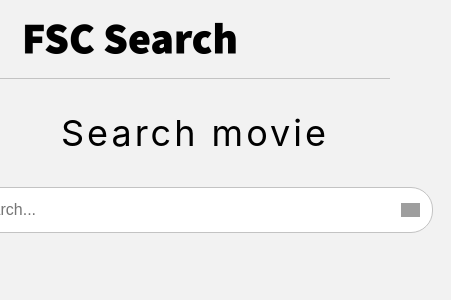
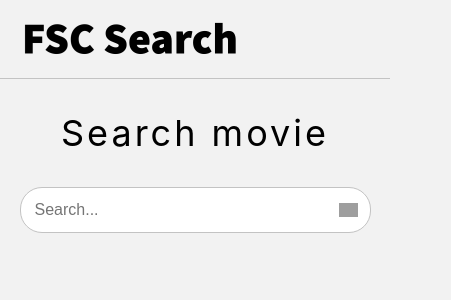
Before and after one commit to dimitry-lzs/fsc-web-typescript, a React app: page / in a window 390 px wide. Shown: the top 300 px of the page, 451 px wide, since content can reach past the window. Built offline with nearby package versions, Linux system fonts and the light colour scheme; grey boxes are pictures that could not be loaded.

Commit message:
adapt app for mobile devices

```diff
--- a/src/Pages/Search/Search.less
+++ b/src/Pages/Search/Search.less
@@ -1,6 +1,4 @@
 .MovieSearch {
-    width: 512px;
-
     .SearchLabel {
         text-align: center;
         padding: 32px;
@@ -47,3 +45,12 @@
         }
     }
 }
+
+.mobile {
+    .MovieSearch {
+        width: 90%;
+        .Search {
+            width: unset;
+        }
+    }
+}
--- a/src/components/Header/Header.less
+++ b/src/components/Header/Header.less
@@ -1,7 +1,6 @@
 .Header {
     display: flex;
     flex-direction: row;
-    width: 100%;
     height: 78px;
     border-bottom: 1px rgb(195, 195, 195) solid;
 
--- a/src/components/SearchResult/SearchResult.less
+++ b/src/components/SearchResult/SearchResult.less
@@ -2,7 +2,6 @@
     display: flex;
     flex-direction: row;
     margin-bottom: 5px;
-    width: 100%;
     border-radius: 5px;
     background-color: #fff;
     box-shadow: 0px 0px 5px 0px rgba(0, 0, 0, 0.2);
@@ -10,7 +9,6 @@
     .MoviePoster {
         padding: 4px;
         height: 92px;
-        width: 100%;
         max-width: 75px;
     }
 
```
